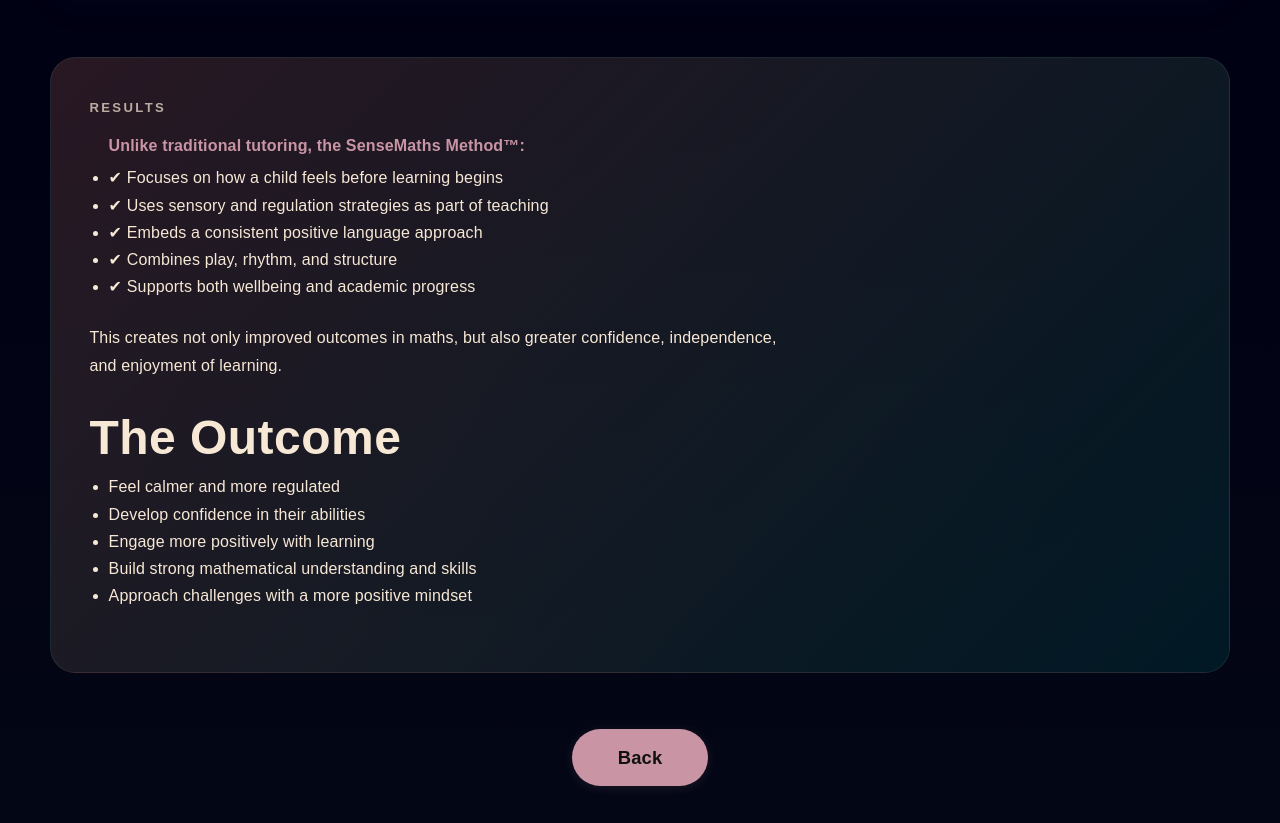
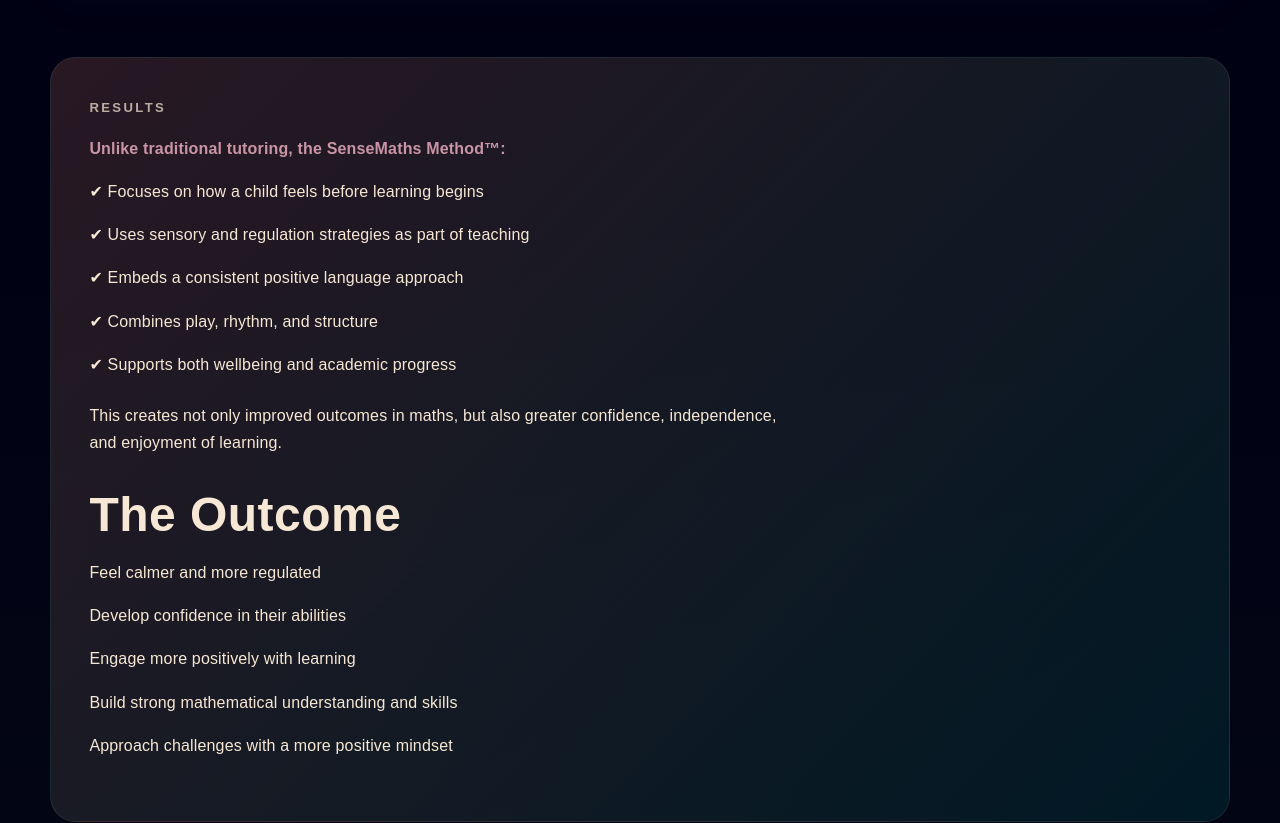
Before and after one commit to NoriFe/regulate, a React (Vite) app in the folder client/: page /sensemaths in a window 1280 px wide. Shown: the part 1361-2184 px from the top of the page. Built offline with nearby package versions, Linux system fonts and the light colour scheme; no server answers.

Commit message:
Remove bullet points from SenseMathsPage results section for improved accessibility

```diff
--- a/client/src/pages/SenseMathsPage.jsx
+++ b/client/src/pages/SenseMathsPage.jsx
@@ -51,25 +51,25 @@
       <section className="services-cta speakable-block" aria-labelledby="sensemaths-cta-title">
         <div className="services-cta__content">
           <p className="services-cta__eyebrow">Results</p>
-          <ul style={{ marginBottom: '1.5rem', marginTop: '0.5rem', paddingLeft: '1.2em' }}>
-            <li style={{listStyle: 'none', fontWeight: 700, color: '#c995a4', marginBottom: '0.3em'}}>Unlike traditional tutoring, the SenseMaths Method™:</li>
-            <li>✔ Focuses on how a child feels before learning begins</li>
-            <li>✔ Uses sensory and regulation strategies as part of teaching</li>
-            <li>✔ Embeds a consistent positive language approach</li>
-            <li>✔ Combines play, rhythm, and structure</li>
-            <li>✔ Supports both wellbeing and academic progress</li>
-          </ul>
+          <div style={{ marginBottom: '1.5rem', marginTop: '0.5rem', paddingLeft: '0' }}>
+            <p style={{fontWeight: 700, color: '#c995a4', marginBottom: '0.3em'}}>Unlike traditional tutoring, the SenseMaths Method™:</p>
+            <p>✔ Focuses on how a child feels before learning begins</p>
+            <p>✔ Uses sensory and regulation strategies as part of teaching</p>
+            <p>✔ Embeds a consistent positive language approach</p>
+            <p>✔ Combines play, rhythm, and structure</p>
+            <p>✔ Supports both wellbeing and academic progress</p>
+          </div>
           <p style={{ marginBottom: '1.5rem' }}>
             This creates not only improved outcomes in maths, but also greater confidence, independence, and enjoyment of learning.
           </p>
           <h2 id="sensemaths-cta-title" className="services-cta__title" style={{ marginTop: '2rem' }}>The Outcome</h2>
-          <ul style={{ marginBottom: '1.5rem', marginTop: '0.5rem', paddingLeft: '1.2em' }}>
-            <li>Feel calmer and more regulated</li>
-            <li>Develop confidence in their abilities</li>
-            <li>Engage more positively with learning</li>
-            <li>Build strong mathematical understanding and skills</li>
-            <li>Approach challenges with a more positive mindset</li>
-          </ul>
+          <div style={{ marginBottom: '1.5rem', marginTop: '0.5rem', paddingLeft: '0' }}>
+            <p>Feel calmer and more regulated</p>
+            <p>Develop confidence in their abilities</p>
+            <p>Engage more positively with learning</p>
+            <p>Build strong mathematical understanding and skills</p>
+            <p>Approach challenges with a more positive mindset</p>
+          </div>
         </div>
       </section>
       {/* Centered Back Button */}
```
